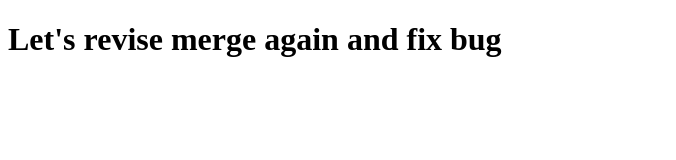
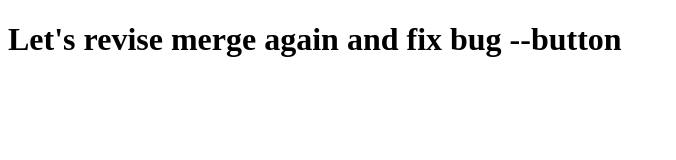
Before and after one commit to taranjeetsingh9/project2, a plain HTML site: page bug.html in a window 1280 px wide. Shown: the whole page, without its empty margins (0-676 px from the left). Drawn offline with Linux system fonts and the light colour scheme.

```diff
--- a/bug.html
+++ b/bug.html
@@ -8,7 +8,7 @@
 </head>
 
 <body>
-    <h1>Let's revise merge again and fix bug</h1>
+    <h1>Let's revise merge again and fix bug --button</h1>
 </body>
 
 </html>
```
